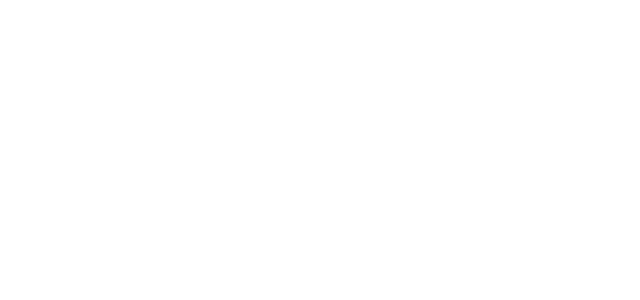
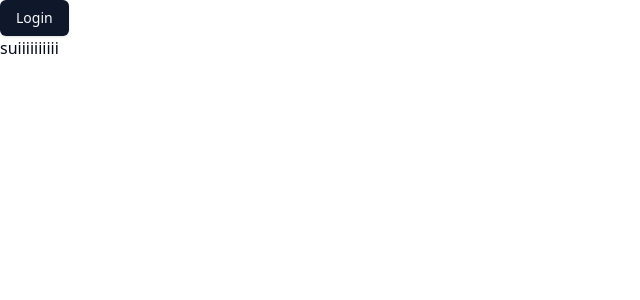
Before and after one commit to KenanI7/Lingo, a React (Vite) app in the folder frontend/: page /dashboard in a window 1280 px wide. Shown: the top 300 px of the page, without its empty margins (0-640 px from the left). Built offline with nearby package versions, Linux system fonts and the light colour scheme.

Commit message:
added dashboard

```diff
--- a/frontend/package.json
+++ b/frontend/package.json
@@ -14,12 +14,12 @@
     "@radix-ui/react-label": "^2.0.2",
     "@radix-ui/react-slot": "^1.0.2",
     "class-variance-authority": "^0.7.0",
-    "clsx": "^2.1.0",
+    "clsx": "^2.1.1",
     "react": "^18.2.0",
     "react-dom": "^18.2.0",
     "react-hook-form": "^7.51.3",
-    "react-router-dom": "^6.22.3",
-    "tailwind-merge": "^2.2.1",
+    "react-router-dom": "^6.23.0",
+    "tailwind-merge": "^2.3.0",
     "tailwindcss-animate": "^1.0.7"
   },
   "devDependencies": {
--- a/frontend/src/main.tsx
+++ b/frontend/src/main.tsx
@@ -5,7 +5,8 @@
 import { RouterProvider, createBrowserRouter } from "react-router-dom";
 import SignUpPage from "./pages/auth/sign-up.tsx";
 import LoginPage from "./pages/auth/login.tsx";
-import dashboard from "./pages/dashboard.tsx";
+import DashboardPage from "./pages/dash/dashboard.tsx";
+
 
 const router = createBrowserRouter([
   {
@@ -22,7 +23,7 @@
   },
   {
     path: "/dashboard",
-    element: <dashboard />
+    element: <DashboardPage />,
   }
 ]);
 
--- /dev/null
+++ b/frontend/src/pages/dash/dashboard.tsx
@@ -0,0 +1,23 @@
+import React from "react";
+import { Button } from "@/components/ui/button";
+import { useNavigate } from "react-router-dom";
+
+const dashboardPage = () => {
+  const navigate = useNavigate();
+
+
+  return (
+    <div>
+              <Button className="flex justify-center items-center margin-0" type="submit">
+                Login
+              </Button>
+<h1>suiiiiiiiiii</h1>
+    </div>
+
+
+
+  );
+};
+
+
+export default dashboardPage;
```
Also changed, not shown: frontend/src/pages/dashboard.tsx (deleted), 1 other file (tests, documents, lock files or other folders).
